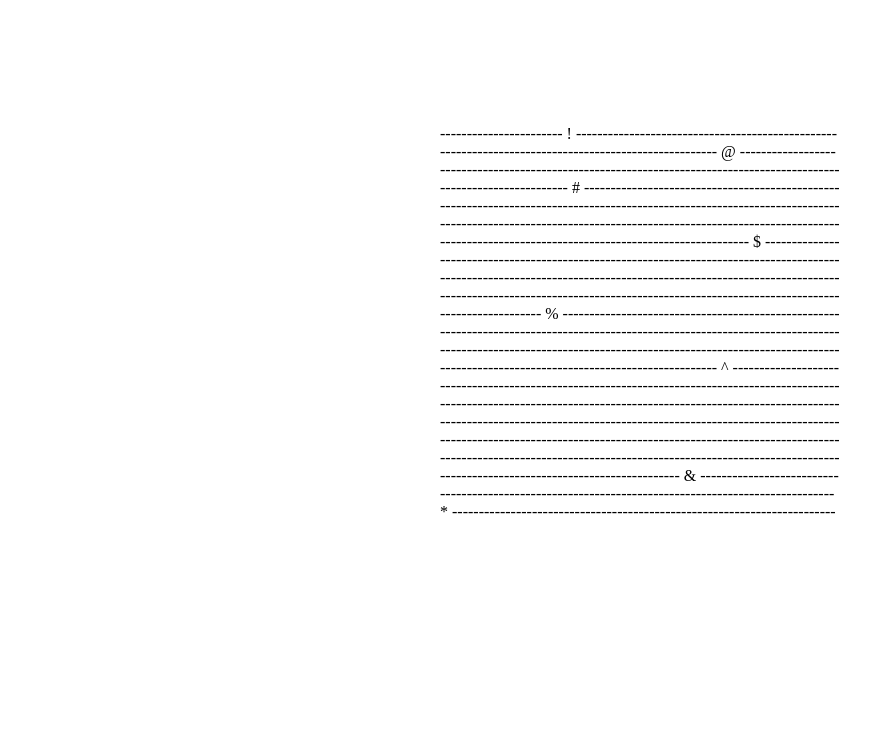
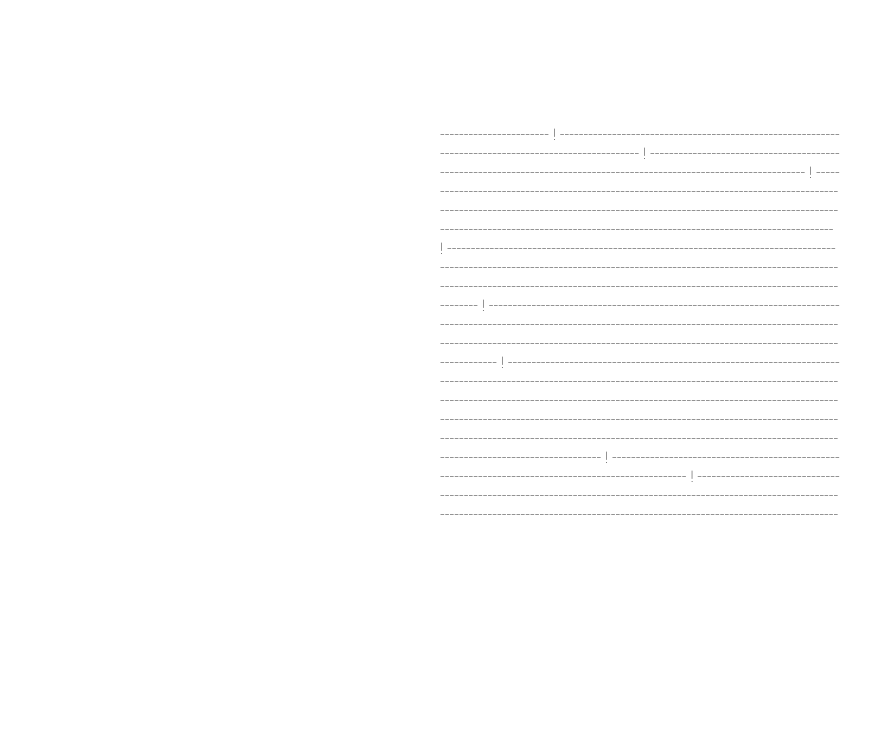
Before and after one commit to saul890/traced, a plain HTML site: page index.html in a window 1280 px wide. Shown: the part 75-821 px from the top of the page, without its empty margins (0-894 px from the left). Drawn offline with Linux system fonts and the light colour scheme; a script that the page names is missing.

Commit message:
begin_styling

```diff
--- a/index.html
+++ b/index.html
@@ -6,6 +6,10 @@
   <meta name="viewport" content="width=device-width">
   <title>Sound Trace</title>
   <link href="style.css" rel="stylesheet" type="text/css" />
+
+  <link rel="preconnect" href="https://fonts.googleapis.com">
+<link rel="preconnect" href="https://fonts.gstatic.com" crossorigin>
+<link href="https://fonts.googleapis.com/css2?family=Open+Sans:wght@300&family=Roboto:wght@100;400&display=swap" rel="stylesheet">
 </head>
 
 <body>
@@ -22,31 +26,31 @@
 
     <span>-----------------------------------------------------------------------------------------------------</span>
 
-      <span><a class="link" onclick="playSoundTwo()">@</a></span>
+      <span><a class="link" onclick="playSoundTwo()">!</a></span>
 
     <span>---------------------------------------------------------------------------------------------------------------------</span>
 
-      <span><a class="link" onclick="playSoundThree()">#</a></span>
+      <span><a class="link" onclick="playSoundThree()">!</a></span>
 
     <span>----------------------------------------------------------------------------------------------------------------------------------------------------------------------------------------------------------------------------------------------------------------</span>
 
-      <span><a class="link" onclick="playSoundFour()">$</a></span>
+      <span><a class="link" onclick="playSoundFour()">!</a></span>
 
     <span>------------------------------------------------------------------------------------------------------------------------------------------------------------------------------------------------------------------------------------------------------------------</span>
 
-      <span><a class="link" onclick="playSoundFive()">%</a></span>
+      <span><a class="link" onclick="playSoundFive()">!</a></span>
 
     <span>--------------------------------------------------------------------------------------------------------------------------------------------------------------------------------------------------------------------------------------------------------------</span>
 
-    <span><a class="link" onclick="playSoundSix()">^</a></span>
+    <span><a class="link" onclick="playSoundSix()">!</a></span>
 
       <span>--------------------------------------------------------------------------------------------------------------------------------------------------------------------------------------------------------------------------------------------------------------------------------------------------------------------------------------------------------------------------------------------------------------------------------------------------------</span>
 
-      <span><a class="link" onclick="playSoundSeven()">&</a></span>
+      <span><a class="link" onclick="playSoundSeven()">!</a></span>
 
     <span>----------------------------------------------------------------------------------------------------</span>
 
-      <span><a class="link" onclick="playSoundEight()">*</a></span>
+      <span><a class="link" onclick="playSoundEight()">!</a></span>
 
     <span>--------------------------------------------------------------------------------------------------------------------------------------------------------------------------------------------------------------------------------------------------------------------------------------------------------------------------------------------------------------------------------------------------------------------------------------------------------------------------------------------------------------------------------------------------------------------------------------------------------------------------------------------------------------</span>
 
--- a/style.css
+++ b/style.css
@@ -1,6 +1,8 @@
 html, body {
     height: 100%;
     width: 100%;
+    font-family: 'Roboto', sans-serif;
+    font-weight: lighter;
   }
 
 #box{
@@ -15,4 +17,6 @@ html, body {
 
 .link:hover{
     cursor: pointer;
+    font-size: 2em;
+    font-weight: bold;
 }
```
